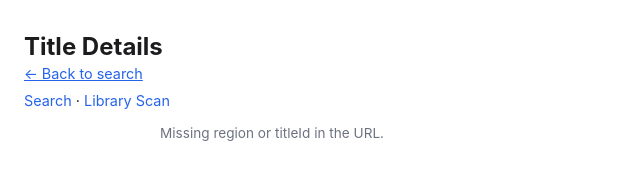
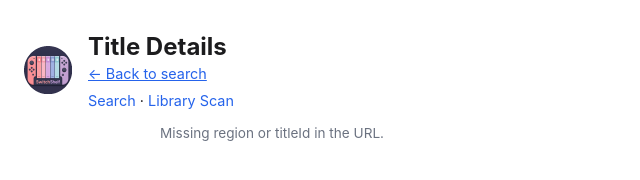
Before and after one commit to BenjaminAHawker/SwitchShelf, a website: page public/details.html in a window 1280 px wide. Shown: the whole page, without its empty margins (0-640 px from the left). Drawn offline with Linux system fonts and the light colour scheme.

Commit message:
chore(icon): Added Icon

```diff
--- a/public/details.html
+++ b/public/details.html
@@ -4,13 +4,20 @@
   <meta charset="utf-8" />
   <meta name="viewport" content="width=device-width, initial-scale=1" />
   <title>Title Details - SwitchShelf</title>
+  <link rel="icon" type="image/png" sizes="32x32" href="icons/favicon-32.png" />
+  <link rel="icon" type="image/png" sizes="16x16" href="icons/favicon-16.png" />
+  <link rel="apple-touch-icon" href="icons/apple-touch-icon.png" />
+  <link rel="manifest" href="manifest.json" />
   <link rel="stylesheet" href="style.css" />
 </head>
 <body>
-  <header>
-    <h1 id="page-title">Title Details</h1>
-    <p class="subtitle"><a id="back-link" href="index.html">&larr; Back to search</a></p>
-    <nav><a href="index.html">Search</a> · <a href="scan.html">Library Scan</a></nav>
+  <header class="app-header">
+    <img src="icons/icon-192.png" alt="" class="app-logo" width="48" height="48" />
+    <div>
+      <h1 id="page-title">Title Details</h1>
+      <p class="subtitle"><a id="back-link" href="index.html">&larr; Back to search</a></p>
+      <nav><a href="index.html">Search</a> · <a href="scan.html">Library Scan</a></nav>
+    </div>
   </header>
 
   <main>
--- a/public/style.css
+++ b/public/style.css
@@ -28,6 +28,16 @@ body {
 
 header {
   padding: 2rem 0 1rem;
+}
+
+.app-header {
+  display: flex;
+  align-items: center;
+  gap: 1rem;
+}
+
+.app-logo {
+  flex-shrink: 0;
 }
 
 h1 { margin: 0 0 0.25rem; font-size: 1.5rem; }
```
Also changed, not shown: public/index.html (+11 -4 lines), public/scan.html (+11 -4 lines), README.md, public/icons/apple-touch-icon.png (added), public/icons/favicon-16.png (added), public/icons/favicon-32.png (added), public/icons/icon-192.png (added), public/icons/icon-512.png (added), public/manifest.json (added).
